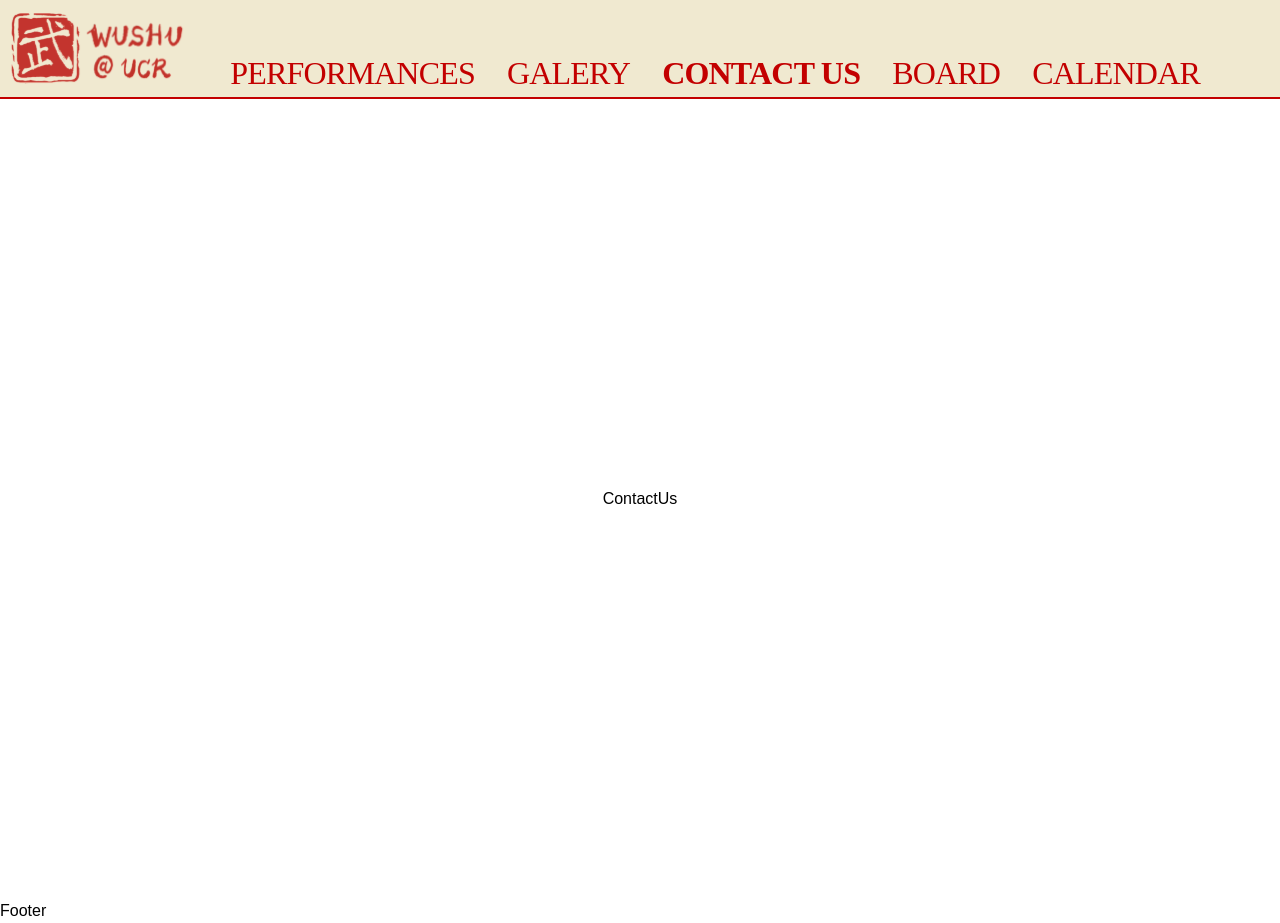
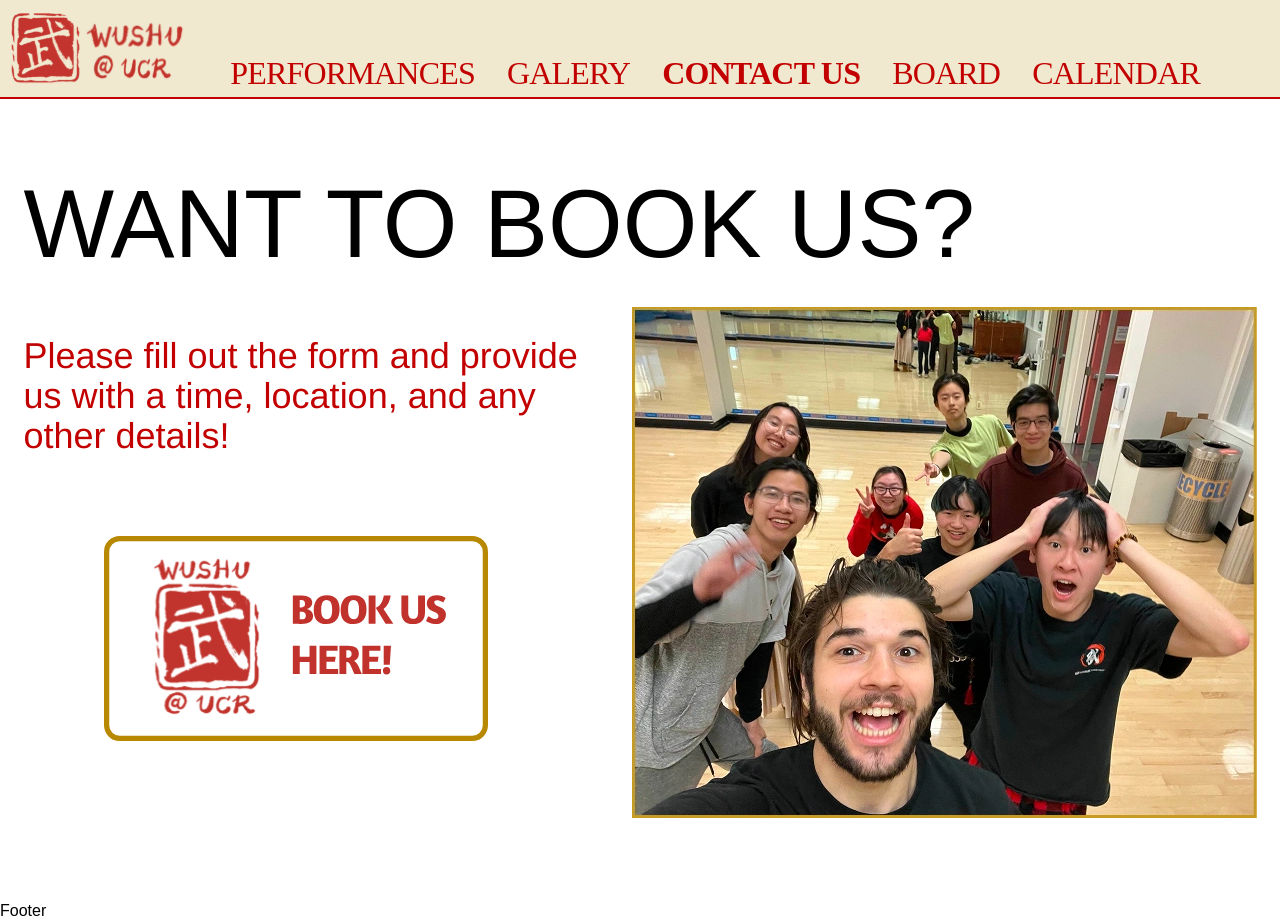
Before and after one commit to acm-ucr/wushu-website, a Next.js app: page /contact in a window 1280 px wide. Built offline with nearby package versions, Linux system fonts and the light colour scheme; a web font is replaced by a local one.

Commit message:
initial commit

```diff
--- a/src/app/contact/page.tsx
+++ b/src/app/contact/page.tsx
@@ -1,7 +1,9 @@
+import WantToBookUs from "@/components/contact/WantToBookUs";
+
 const ContactUs = () => {
   return (
     <div className="flex h-screen w-screen items-center justify-center">
-      ContactUs
+      <WantToBookUs />
     </div>
   );
 };
--- a/src/components/contact/WantToBookUs.tsx
+++ b/src/components/contact/WantToBookUs.tsx
@@ -1,7 +1,31 @@
 import React from "react";
-
+import Image from "next/image";
+import GroupPhoto from "@/public/images/contact_us/want_to_book_us.webp";
+import BookUsHere from "@/public/images/contact_us/book_us_here.svg";
 const WantToBookUs = () => {
-  return <div>WantToBookUs</div>;
+  return (
+    <div>
+      <div className="pb-8 text-8xl">WANT TO BOOK US?</div>
+      <div className="flex">
+        <div>
+          <div className="font-arimo text-wushu-red-100 mr-8 w-[45vw] pt-8 text-4xl">
+            Please fill out the form and provide us with a time, location, and
+            any other details!
+          </div>
+          <Image
+            src={BookUsHere}
+            alt="Book Us Here Link"
+            className="m-20 w-sm object-contain"
+          />
+        </div>
+        <Image
+          src={GroupPhoto}
+          alt="Wushu Grouop Photo"
+          className="object-contain"
+        />
+      </div>
+    </div>
+  );
 };
 
 export default WantToBookUs;
```
Also changed, not shown: public/images/contact_us/book_us_here.svg (added).
